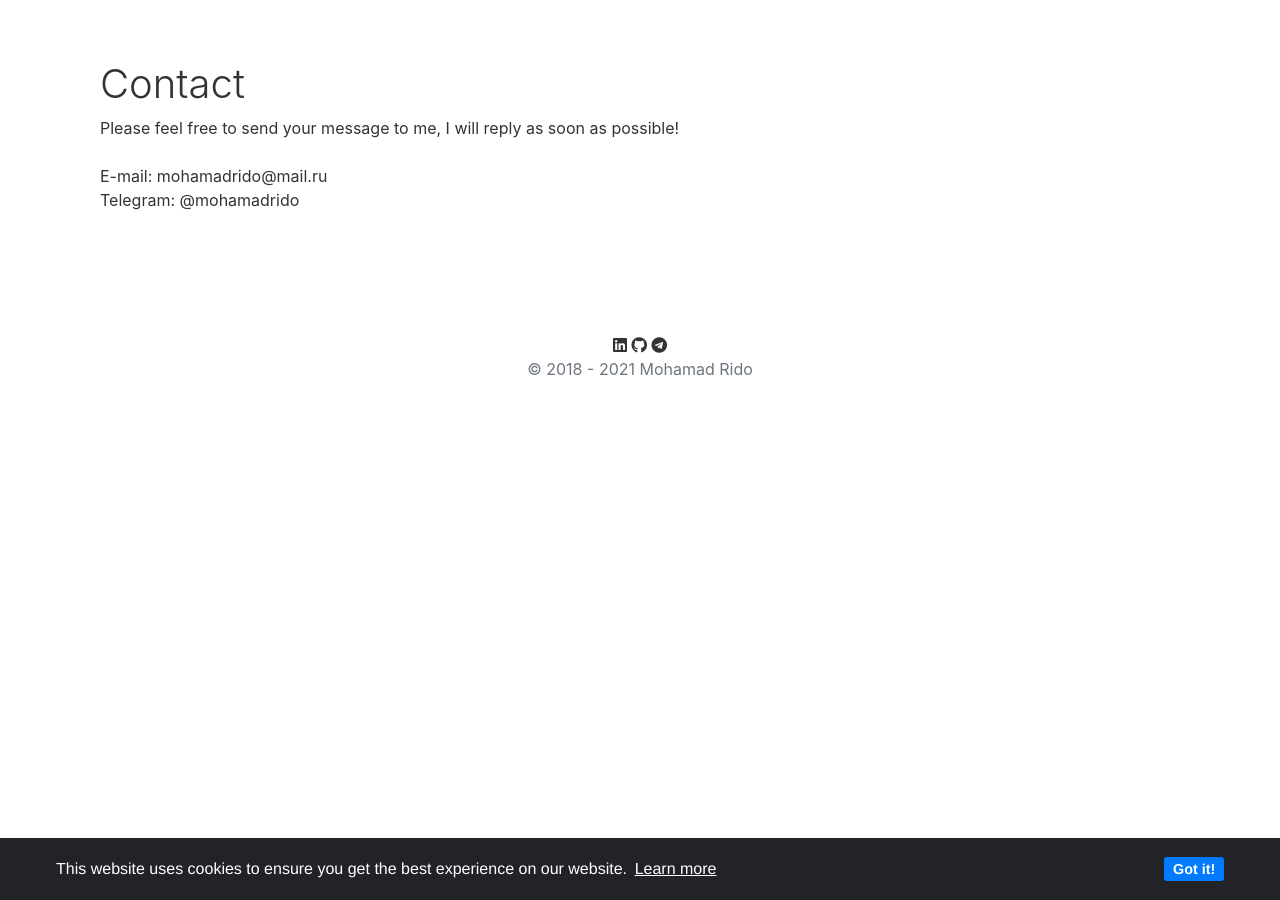
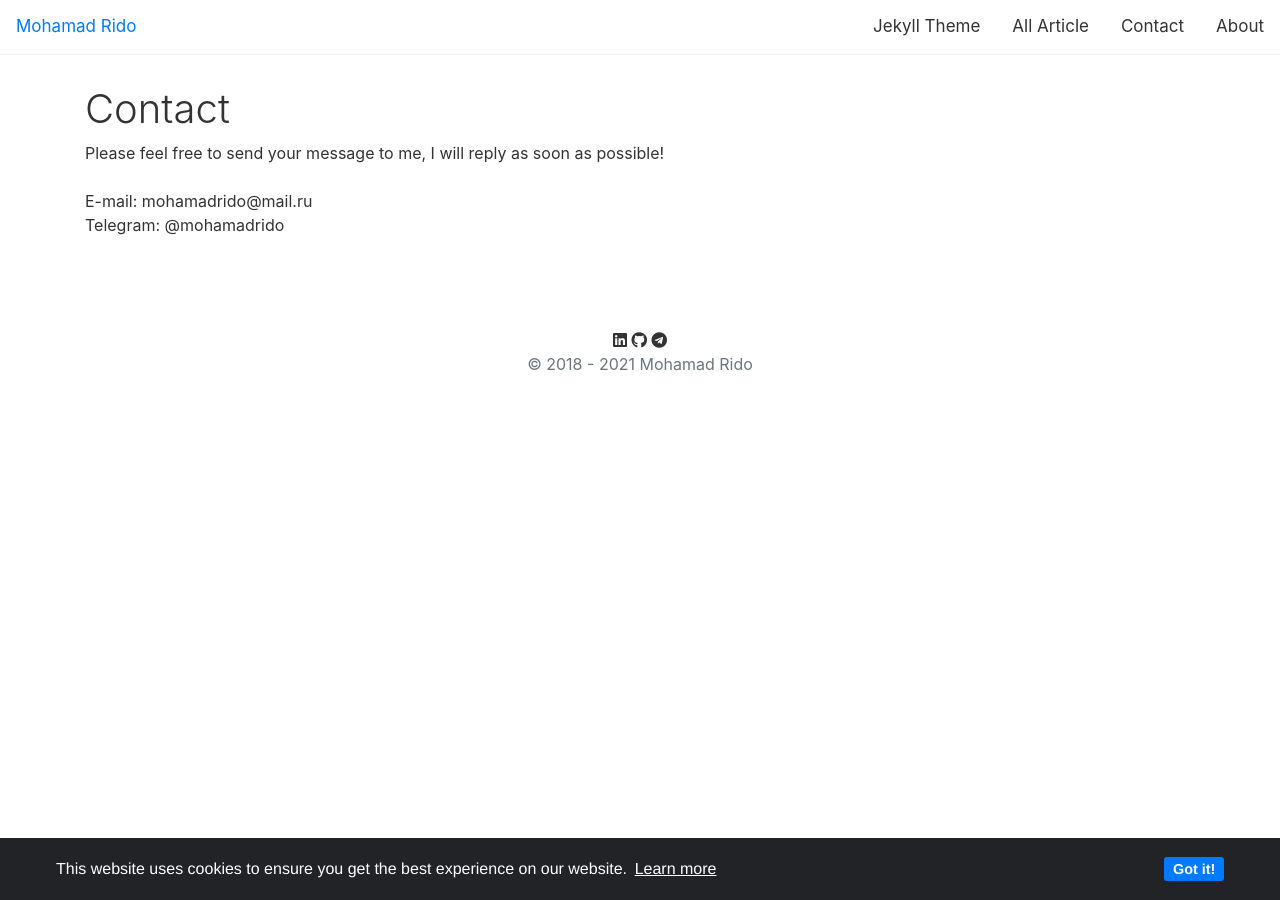
Before and after one commit to mohamadrido/blog, a Jekyll site: the page built from contact.html, in a window 1280 px wide. Built offline with Jekyll 4.4.1, drawn with Linux system fonts in a browser that asks for light colours; nearby versions of some CDN libraries.

Commit message:
Update page.html

```diff
--- a/_layouts/page.html
+++ b/_layouts/page.html
@@ -1,13 +1,20 @@
 ---
 layout: default
 ---
-<div class="container">
-<section class="main">
-<div class="row">
+<header class="topnav" id="myTopnav">
+  <a href="https://mohamadrido.com">Mohamad Rido</a>
+  <div class="header-right">
+  <a href="javascript:void(0);" class="icon" onclick="myFunction()">
+    <i class="fa fa-bars"></i>
+  </a>
+  <a href="https://github.com/mohamadrido">Jekyll Theme</a>
+  <a href="https://mohamadrido.com/categories">All Article</a>
+  <a href="https://mohamadrido.com/contact">Contact</a>
+  <a href="https://mohamadrido.com/about">About</a>
+  </div>
+</header>
+
 <div class="container">
 <h1>{{page.title}}</h1>
 {{ content }}
 </div>
-</div>
-</section>
-</div>
```
